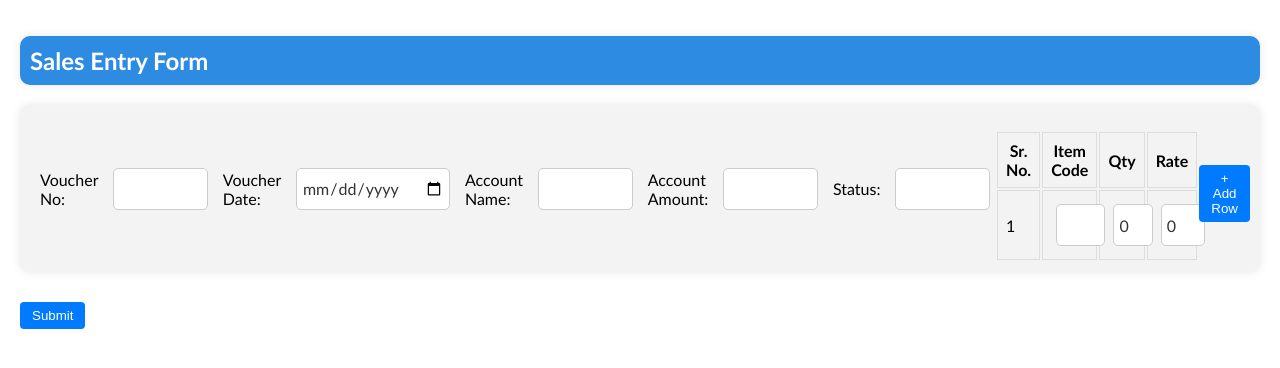
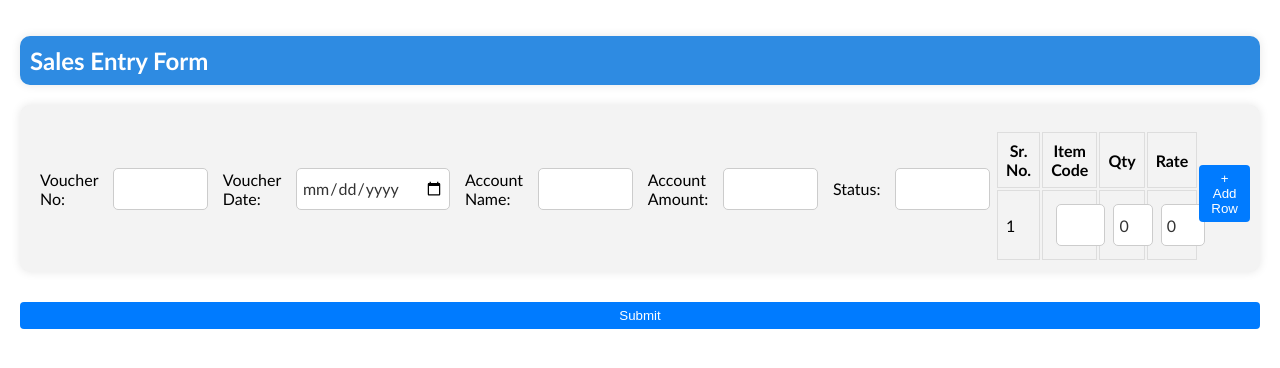
Before and after one commit to SreenandhaVR/sales_entry_app, a React (Create React App) app: page / in a window 1280 px wide. Shown: the top 368 px of the page. Built offline with nearby package versions, Linux system fonts and the light colour scheme.

Commit message:
add form submission handler and finalize form layout styling

```diff
--- a/src/pages/SalesEntryForm/SalesEntryForm.jsx
+++ b/src/pages/SalesEntryForm/SalesEntryForm.jsx
@@ -85,6 +85,7 @@ export default function SalesEntryForm() {
   <button type="submit" className={styles.btn}>Submit</button>
 </form>
 
+
       </div>
     );
   }
--- a/src/pages/SalesEntryForm/home.module.scss
+++ b/src/pages/SalesEntryForm/home.module.scss
@@ -73,3 +73,8 @@
   .btn:hover {
     background: #0056b3;
   }
+  form {
+    display: flex;
+    flex-direction: column;
+    gap: 15px;
+  }
```
